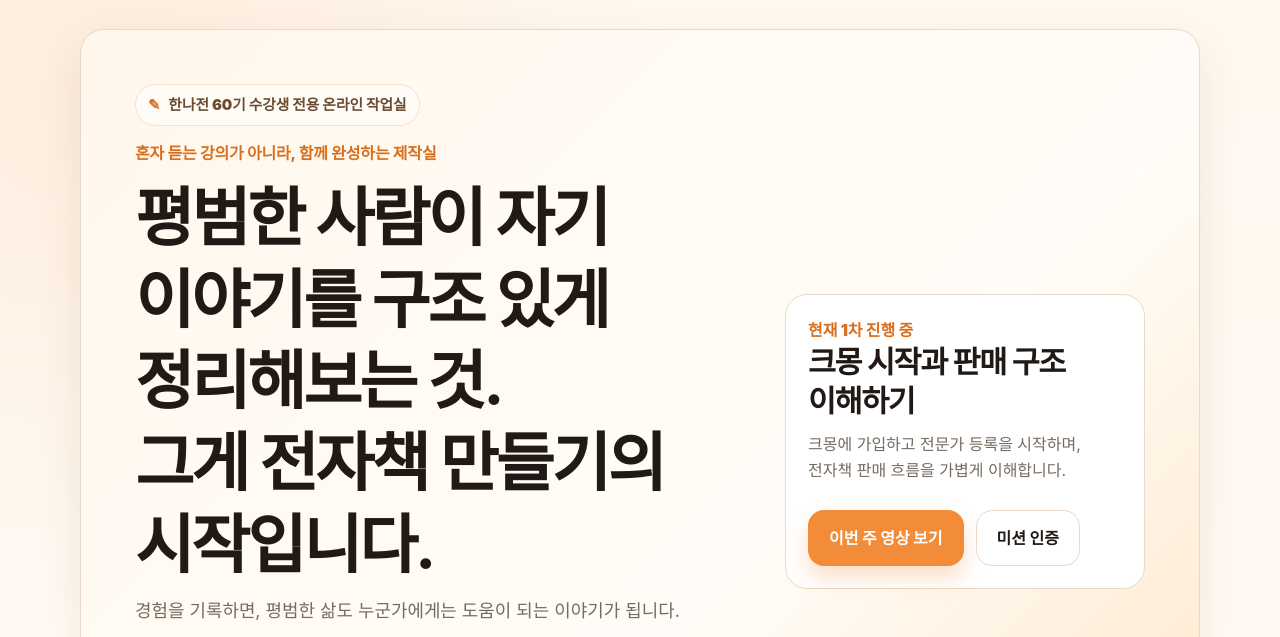
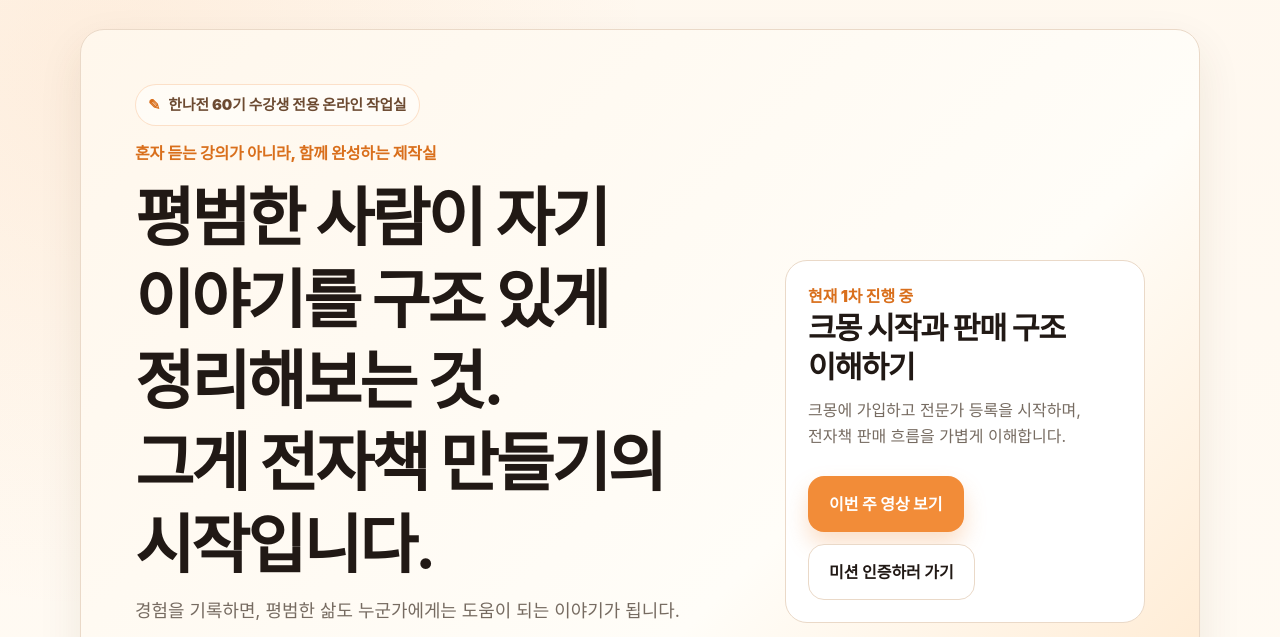
Before and after one commit to cleoahn/hannajeon-60, a plain HTML site: page index.html in a window 1280 px wide. Shown: the part 86-723 px from the top of the page. Drawn offline with Linux system fonts and the light colour scheme.

Commit message:
Connect mission CTAs to Naver Cafe board

```diff
--- a/index.html
+++ b/index.html
@@ -22,7 +22,7 @@
       <a href="#guide" class="nav-link">시작 안내</a>
       <a href="#classroom" class="nav-link">강의실</a>
       <a href="#missions" class="nav-link">오늘의 미션</a>
-      <a href="#submit" class="nav-link">미션 인증</a>
+      <a href="https://cafe.naver.com/f-e/cafes/29878308/menus/154?viewType=L" class="nav-link" id="missionNavLink" target="_blank" rel="noopener">미션 인증</a>
       <a href="#board" class="nav-link">작업 현황판</a>
       <a href="#resources" class="nav-link">자료실</a>
       <a href="#notice" class="nav-link">공지사항</a>
@@ -118,7 +118,7 @@
         <p class="eyebrow">과제 제출은 네이버카페에서 확인합니다</p>
         <h1 id="submit-title">미션 인증하기</h1>
         <p>완성도가 부족해도 괜찮습니다. 인증은 “끝까지 가는 리듬”을 만드는 과정입니다.</p>
-        <a class="btn primary large" id="submitMainButton" target="_blank" rel="noopener">네이버카페 미션 인증하러 가기</a>
+        <a class="btn primary large" id="submitMainButton" href="https://cafe.naver.com/f-e/cafes/29878308/menus/154?viewType=L" target="_blank" rel="noopener">미션 인증하러 가기</a>
       </div>
       <div class="guide-grid" id="submitSteps"></div>
     </section>
--- a/script.js
+++ b/script.js
@@ -5,7 +5,7 @@
 */
 const CONFIG = {
   currentLesson: 1,
-  cafeMissionUrl: "https://cafe.naver.com/mission-board-sample",
+  cafeMissionUrl: "https://cafe.naver.com/f-e/cafes/29878308/menus/154?viewType=L",
   noticeUrl: "#notice",
   resourcesBaseUrl: "#resources",
   lessons: [
@@ -187,7 +187,7 @@ function renderHome() {
     <p>${lesson.goal}</p>
     <div class="button-row">
       <a class="btn primary" href="#classroom" data-lesson="${lesson.round}">이번 주 영상 보기</a>
-      <a class="btn secondary" href="${CONFIG.cafeMissionUrl}" target="_blank" rel="noopener">미션 인증</a>
+      <a class="btn secondary" href="${CONFIG.cafeMissionUrl}" target="_blank" rel="noopener">미션 인증하러 가기</a>
     </div>`;
 
   $("#currentLessonCard").innerHTML = `
@@ -287,12 +287,14 @@ function renderMissions() {
         <h2>${lesson.mission}</h2>
         <p>${lesson.cheer}</p>
       </div>
-      <a class="btn primary" href="${CONFIG.cafeMissionUrl}" target="_blank" rel="noopener">인증하기</a>
+      <a class="btn primary" href="${CONFIG.cafeMissionUrl}" target="_blank" rel="noopener">미션 인증하러 가기</a>
     </article>`).join("");
 }
 
 function renderSubmit() {
   $("#submitMainButton").href = CONFIG.cafeMissionUrl;
+  const missionNavLink = $("#missionNavLink");
+  if (missionNavLink) missionNavLink.href = CONFIG.cafeMissionUrl;
   $("#submitSteps").innerHTML = [
     { icon: "1", title: "미션 내용 확인", body: "오늘의 미션 또는 차시별 강의실에서 제출할 내용을 확인합니다." },
     { icon: "2", title: "초안 그대로 준비", body: "완벽한 결과물이 아니어도 괜찮습니다. 지금 단계의 작업물을 준비하세요." },
```
